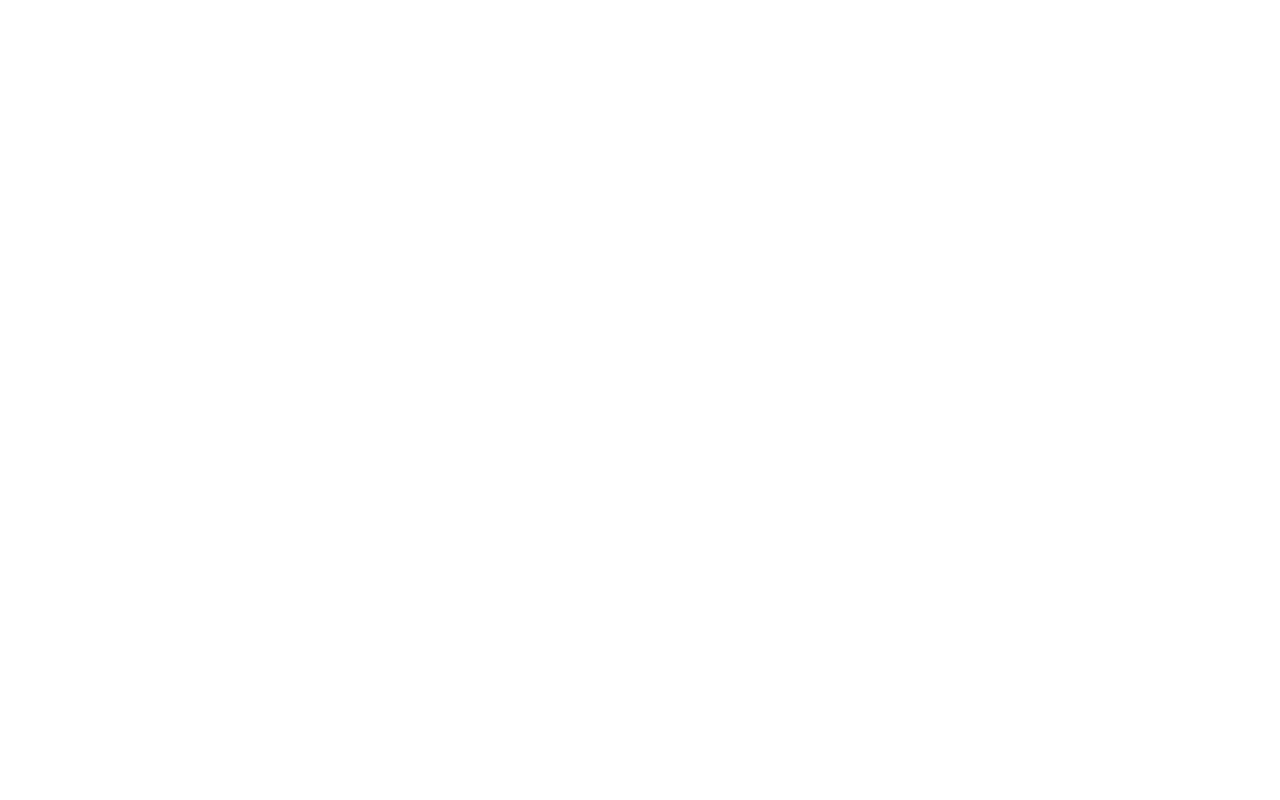
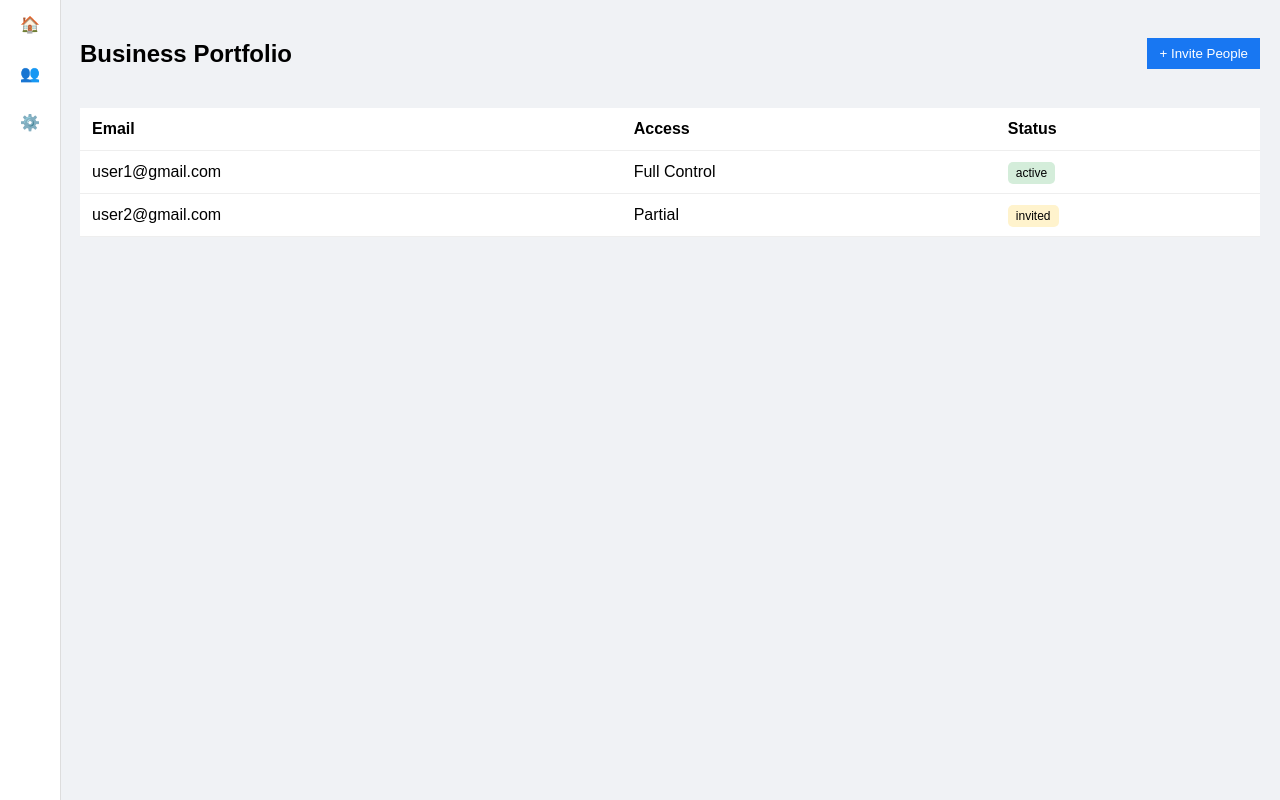
Before and after one commit to appeal-form/Irbaz-owner, a plain HTML site: page index.html in a window 1280 px wide. Drawn offline with Linux system fonts and the light colour scheme.

Commit message:
Add files via upload

```diff
--- a/index.html
+++ b/index.html
@@ -1,28 +1,136 @@
+<!DOCTYPE html>
+<html>
+<head>
+  <title>Business Dashboard</title>
+  <style>
+    body {
+      margin: 0;
+      font-family: Arial;
+      background: #f0f2f5;
+    }
+
+    /* Sidebar */
+    .sidebar {
+      width: 60px;
+      height: 100vh;
+      background: #fff;
+      position: fixed;
+      border-right: 1px solid #ddd;
+    }
+
+    .sidebar div {
+      padding: 15px;
+      text-align: center;
+      cursor: pointer;
+    }
+
+    /* Main */
+    .main {
+      margin-left: 60px;
+      padding: 20px;
+    }
+
+    .topbar {
+      display: flex;
+      justify-content: space-between;
+      align-items: center;
+    }
+
+    .btn {
+      background: #1877f2;
+      color: white;
+      border: none;
+      padding: 8px 12px;
+      cursor: pointer;
+    }
+
+    /* Table */
+    table {
+      width: 100%;
+      background: white;
+      border-collapse: collapse;
+      margin-top: 20px;
+    }
+
+    th, td {
+      padding: 12px;
+      border-bottom: 1px solid #eee;
+      text-align: left;
+    }
+
+    .badge {
+      padding: 4px 8px;
+      border-radius: 5px;
+      font-size: 12px;
+    }
+
+    .active { background: #d4edda; }
+    .inactive { background: #f8d7da; }
+    .invited { background: #fff3cd; }
+  </style>
+</head>
+<body>
+
+<div class="sidebar">
+  <div>🏠</div>
+  <div>👥</div>
+  <div>⚙️</div>
+</div>
+
+<div class="main">
+
+  <div class="topbar">
+    <h2>Business Portfolio</h2>
+    <button class="btn" onclick="addUser()">+ Invite People</button>
+  </div>
+
+  <table>
+    <tr>
+      <th>Email</th>
+      <th>Access</th>
+      <th>Status</th>
+    </tr>
+
+    <tbody id="tableData">
+    </tbody>
+  </table>
+
+</div>
+
 <script>
-function login(){
-  document.getElementById("msg").innerText="Login Success ✅";
+let users = [
+  {email:"user1@gmail.com", access:"Full Control", status:"active"},
+  {email:"user2@gmail.com", access:"Partial", status:"invited"},
+];
 
-  // ⏳ 1 second baad redirect
-  setTimeout(()=>{
-    window.location.href = "dashboard.html";
-  },1000);
+function render() {
+  let html = "";
+  users.forEach(u => {
+    html += `
+      <tr>
+        <td>${u.email}</td>
+        <td>${u.access}</td>
+        <td><span class="badge ${u.status}">${u.status}</span></td>
+      </tr>
+    `;
+  });
+  document.getElementById("tableData").innerHTML = html;
 }
 
-function sendInvite(){
-  let email = document.getElementById("inviteEmail").value;
-  let token = Math.random().toString(36).substr(2,6);
+function addUser() {
+  let email = prompt("Enter Email:");
+  if(email){
+    users.push({
+      email: email,
+      access: "Partial",
+      status: "invited"
+    });
+    render();
+  }
+}
 
-  let invites = JSON.parse(localStorage.getItem("invites")) || [];
-  invites.push({email, token, status:"invited"});
-  localStorage.setItem("invites", JSON.stringify(invites));
+render();
+</script>
 
-  let link = "join.html?token="+token;
-
-  document.getElementById("msg").innerText = "Invite Link: "+link;
-
-  // Optional redirect
-  setTimeout(()=>{
-    window.location.href = link;
-  },2000);
-}
-</script>
+</body>
+</html>
```
